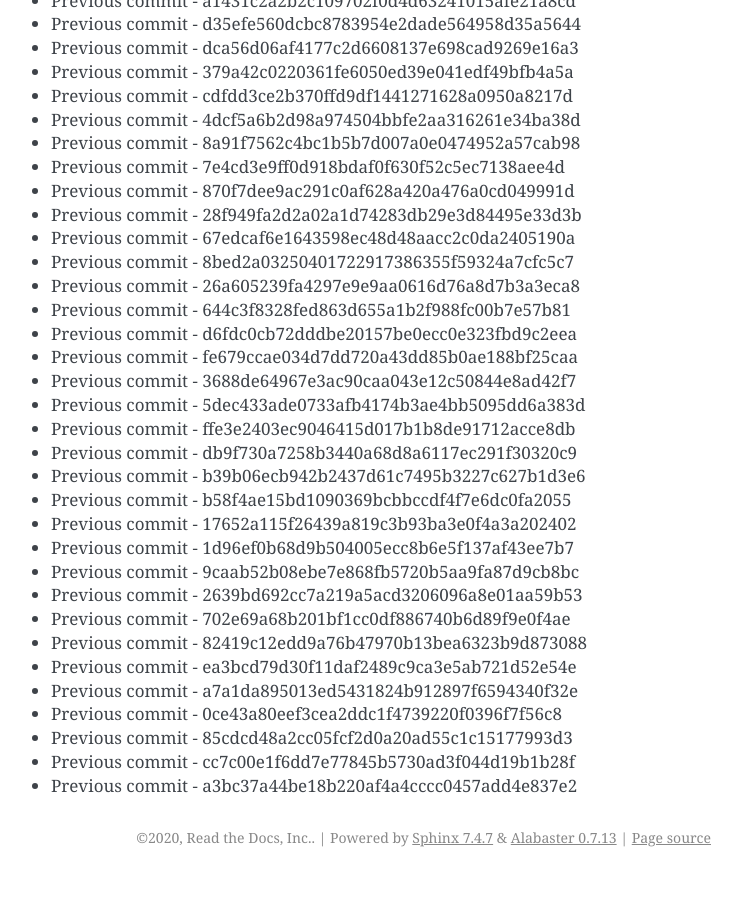
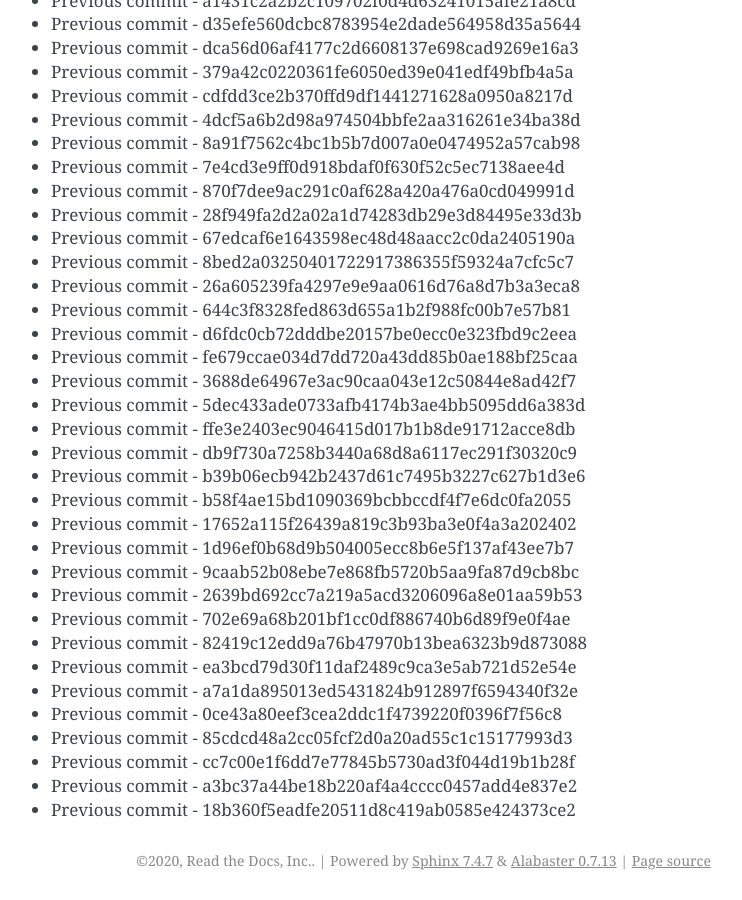
Before and after one commit to readthedocs/rtd-git-stresstest, a Sphinx documentation site: the page built from docs/updates.rst, in a window 1280 px wide and 900 px high, scrolled down 29711 px. Shown: the whole window, without its empty margins (399-1141 px from the left). Built offline with Sphinx 7.4.7, drawn with Linux system fonts in a browser that asks for light colours; before the commit the page ends 30588 px from its top, so only the background shows below that.

Commit message:
Generating commit from previous: 18b360f5eadfe20511d8c419ab0585e424373ce2

```diff
--- a/docs/updates.rst
+++ b/docs/updates.rst
@@ -1280,3 +1280,4 @@ It can be tested for any performance characteristics.
 * Previous commit - 85cdcd48a2cc05fcf2d0a20ad55c1c15177993d3
 * Previous commit - cc7c00e1f6dd7e77845b5730ad3f044d19b1b28f
 * Previous commit - a3bc37a44be18b220af4a4cccc0457add4e837e2
+* Previous commit - 18b360f5eadfe20511d8c419ab0585e424373ce2
```
